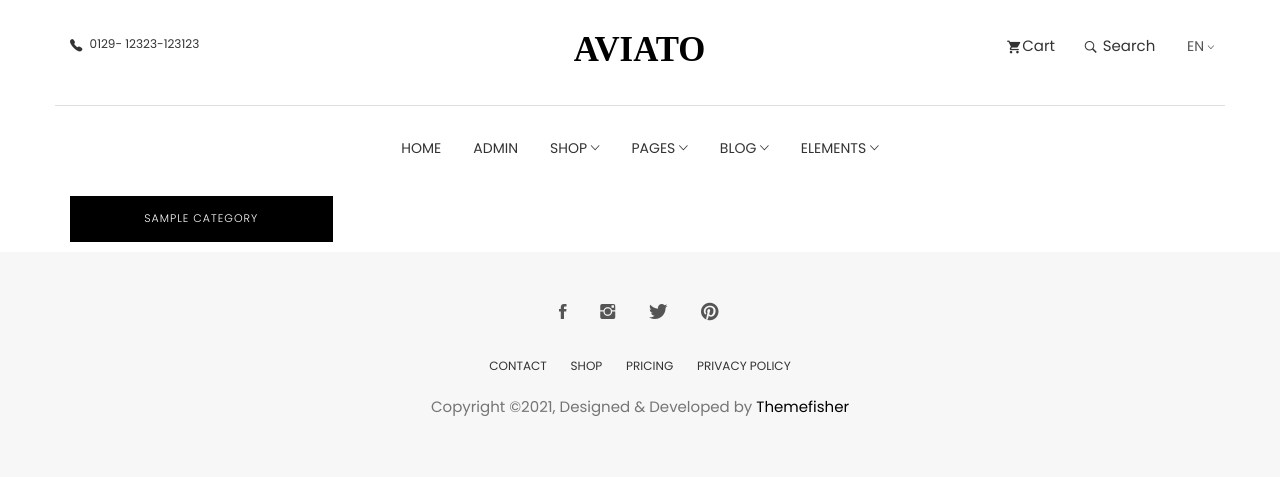
After one commit to ahmedellaban1/Aviato_Ecommerce_DTL, a Django app: template products/templates/all_categories.html in a window 1280 px wide. The commit adds this page. Shown: the top 477 px of the page. Run offline with Django 5.2, Linux system fonts and the light colour scheme; tables that the repository leaves empty hold one stand-in row (values such as "Sample post"); the template is opened without the code that fills it: values that come from a table or form of the project are taken from there, most other values are stand-ins (such as "Sample title", 1, 10 or a date in 2020); parts of the project's set-up code (start-up, migrations or seed data) failed here and were passed over; some libraries are stand-ins or nearby versions; some web fonts are replaced.

Commit message:
add categories page, update shop view with filter depends on category, connect pages with each other

```diff
--- /dev/null
+++ b/products/templates/all_categories.html
@@ -0,0 +1,17 @@
+{% extends 'base.html' %}
+{% load static %}
+
+{% block container %}
+    <div class="container">
+        <div class="row">
+            {% for category in categories %}
+                <div class="col-md-3" style="margin-bottom: 10px;">
+                    <a
+                        href="{% url 'products-main-url:shop-products-url' %}?category={{ category.title }}"                       class="btn btn-main btn-block">
+                        {{ category.title }}
+                    </a>
+                </div>
+            {% endfor %}
+        </div>
+    </div>
+{% endblock %}
--- a/products/templates/shop.html
+++ b/products/templates/shop.html
@@ -70,7 +70,8 @@
 							<ul class="pagination justify-content-center">
 								{% if products.has_previous %}
 									<li class="page-item">
-										<a class="page-link" href="?page={{ products.previous_page_number }}" aria-label="Previous">
+										<a class="page-link"
+										   href="?page={{ products.previous_page_number }}{% if request.GET.category %}&category={{ request.GET.category }}{% endif %}" aria-label="Previous">
 											<span aria-hidden="true">&laquo;</span>
 										</a>
 									</li>
@@ -90,7 +91,7 @@
 
 								{% if products.has_next %}
 									<li class="page-item">
-										<a class="page-link" href="?page={{ products.next_page_number }}" aria-label="Next">
+										<a class="page-link" href="?page={{ products.next_page_number }}{% if request.GET.category %}&category={{ request.GET.category }}{% endif %}" aria-label="Next">
 											<span aria-hidden="true">&raquo;</span>
 										</a>
 									</li>
--- a/templates/base.html
+++ b/templates/base.html
@@ -199,6 +199,7 @@
 										<li class="dropdown-header">Pages</li>
 										<li role="separator" class="divider"></li>
 										<li><a href="{% url 'products-main-url:shop-products-url' %}">Shop</a></li>
+										<li><a href="{% url 'products-main-url:all-categories-url' %}">Categories</a></li>
 										<li><a href="checkout.html">Checkout</a></li>
 										<li><a href="cart.html">Cart</a></li>
 										<li><a href="pricing.html">Pricing</a></li>
```
Also changed, not shown: products/views.py (+15 -2 lines).
